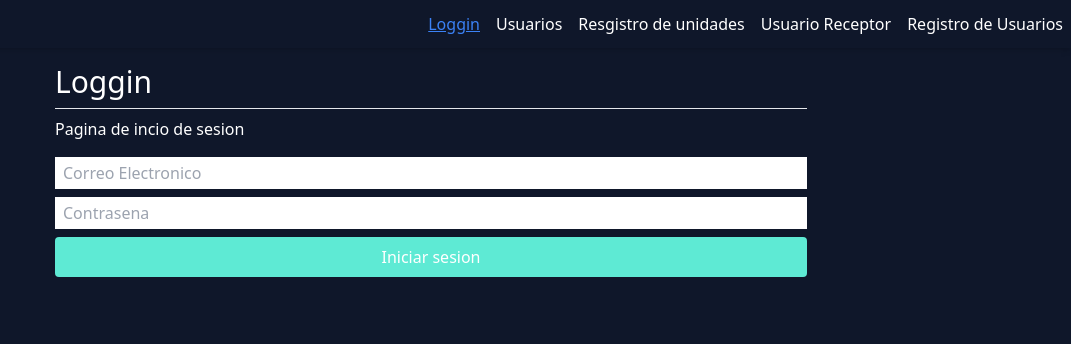
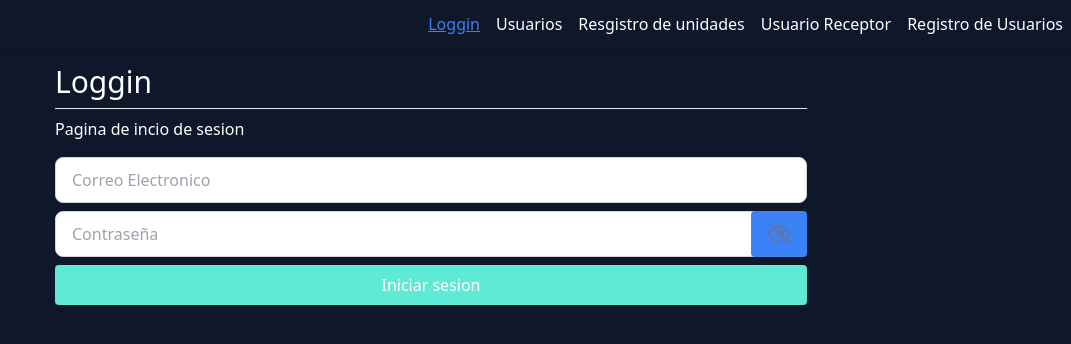
Before and after one commit to JesusRH/tool-transportes-app, an Angular app: page /loggin in a window 1280 px wide. Shown: the top 344 px of the page, without its empty margins (209-1280 px from the left). Built offline with nearby package versions, Linux system fonts and the light colour scheme.

Commit message:
se modifica el registro de viajes para que mande el mensaje de exito y despues mande a pagina de escanear codigo QR, se agrego en el loggin logica para redirigir a cada una de las pantallas dependiendo el rol del usuario y se modifico el campo contrasena para visualizarla

```diff
--- a/src/app/pages/loggin/loggin.component.html
+++ b/src/app/pages/loggin/loggin.component.html
@@ -9,14 +9,34 @@
   >
 
   <input
-  type="text" class="grow text-gray-800 placeholder-gray-400 bg-white px-2 py-1 outline-none " placeholder="Correo Electronico"
+  type="text" class="w-full text-gray-800 placeholder-gray-400 bg-white border border-gray-300 rounded-lg px-4 py-2.5 pr-12 outline-none " placeholder="Correo Electronico"
   formControlName="email"
   />
 
+  <div class="relative w-full">
   <input
-  type="password" class="grow text-gray-800 placeholder-gray-400 bg-white px-2 py-1 outline-none" placeholder="Contrasena"
-  formControlName="password"
+    [type]="mostrarPassword() ? 'text' : 'password'"
+    class="w-full text-gray-800 placeholder-gray-400 bg-white border border-gray-300 rounded-lg px-4 py-2.5 pr-12 outline-none focus:border-blue-700 focus:ring-1 focus:ring-blue-700 transition-all"
+    placeholder="Contraseña"
+    formControlName="password"
   />
+
+  <button
+    type="button"
+    (click)="togglePassword()"
+    class="absolute inset-y-0 right-0 flex items-center px-4 text-gray-500 hover:text-blue-700 focus:outline-none focus:text-blue-800"
+    title="Mostrar/Ocultar contraseña"
+  >
+    <svg *ngIf="!mostrarPassword()" xmlns="http://www.w3.org/2000/svg" fill="none" viewBox="0 0 24 24" stroke-width="1.5" stroke="currentColor" class="size-6">
+      <path stroke-linecap="round" stroke-linejoin="round" d="M3.98 8.223A10.477 10.477 0 0 0 1.934 12C3.226 16.338 7.244 19.5 12 19.5c.993 0 1.953-.138 2.863-.395M6.228 6.228A10.451 10.451 0 0 1 12 4.5c4.756 0 8.773 3.162 10.065 7.498a10.522 10.522 0 0 1-4.293 5.774M6.228 6.228 3 3m3.228 3.228 3.65 3.65m7.894 7.894L21 21m-3.228-3.228-3.65-3.65m0 0a3 3 0 1 0-4.243-4.243m4.242 4.242L9.88 9.88" />
+    </svg>
+
+    <svg *ngIf="mostrarPassword()" xmlns="http://www.w3.org/2000/svg" fill="none" viewBox="0 0 24 24" stroke-width="1.5" stroke="currentColor" class="size-6">
+      <path stroke-linecap="round" stroke-linejoin="round" d="M2.036 12.322a1.012 1.012 0 0 1 0-.639C3.423 7.51 7.36 4.5 12 4.5c4.638 0 8.573 3.007 9.963 7.178.07.207.07.431 0 .639C20.577 16.49 16.64 19.5 12 19.5c-4.638 0-8.573-3.007-9.963-7.178Z" />
+      <path stroke-linecap="round" stroke-linejoin="round" d="M15 12a3 3 0 1 1-6 0 3 3 0 0 1 6 0Z" />
+    </svg>
+  </button>
+</div>
 
   <button type="submit"  class="btn bg-teal-300">Iniciar sesion</button>
   @if(hasError()){
--- a/src/app/pages/loggin/loggin.component.ts
+++ b/src/app/pages/loggin/loggin.component.ts
@@ -3,12 +3,12 @@ import { FormBuilder, ReactiveFormsModule, Validators } from '@angular/forms';
 import { Title, Meta } from '@angular/platform-browser';
 import { Router } from '@angular/router'; // Importa el Router
 import { AuthService } from '../../services/auth.service'; // Asegúrate de que la ruta sea correcta
-
+import { CommonModule } from '@angular/common'; // Necesario para *ngIf
 
 @Component({
   selector: 'app-loggin',
   standalone: true,
-  imports: [ReactiveFormsModule],
+  imports: [ReactiveFormsModule,CommonModule],
   templateUrl: './loggin.component.html',
   styleUrl: './loggin.component.css',
   changeDetection: ChangeDetectionStrategy.OnPush,
@@ -19,6 +19,7 @@ export default class LogginComponent  implements OnInit {
   private fb = inject(FormBuilder);
   private router = inject(Router); // Inyectamos Router
   private authService = inject(AuthService); // Inyectamos tu nuevo servicio
+  mostrarPassword = signal(false);
 
   hasError = signal(false);
   isPosting = signal(false); // Este nos servirá para deshabilitar el botón mientras carga
@@ -43,9 +44,27 @@ export default class LogginComponent  implements OnInit {
     next: (res: any) => {
       this.isPosting.set(false);
 
-      // SI TODO ESTÁ BIEN: Guardamos y nos vamos
+    // 1. Guardamos el token y el rol (útil para guardias de seguridad)
       localStorage.setItem('token', res.token);
-      this.router.navigate(['/pokemons/page', 1]);
+      localStorage.setItem('rol', res.user.rol);
+
+      console.log("Usuario logueado:", res.user.nombre);
+      console.log("Rol del usuario:", res.user.rol);
+      // 2. Lógica de redirección por ROL
+      // Supongamos: 1 = Administrador, 2 = Despachador Mina, 3 = Receptor
+      const rol = res.user.rol;
+
+      if (rol === 1) {
+        this.router.navigate(['/resgistro_unidades']);
+      } else if (rol === 2) {
+        this.router.navigate(['/mina']); // Tu página actual
+      } else if (rol === 3) {
+        this.router.navigate(['/usuario_receptor']); // Otra página
+      }
+      /*else {
+        // Por si acaso tiene un rol no definido
+        this.router.navigate(['/mina']);
+      }*/
     },
     error: (err) => {
       // SI HAY ERROR (Datos incorrectos en MySQL):
@@ -68,4 +87,10 @@ export default class LogginComponent  implements OnInit {
     this.meta.updateTag({ name: 'og:title', content: 'Loggin Page' });
     this.meta.updateTag({ name: 'keywords', content: 'Pagina de incio de sesion' });
   }
+
+
+
+togglePassword() {
+  this.mostrarPassword.update(val => !val);
 }
+}
--- a/src/app/pages/mina/mina.component.ts
+++ b/src/app/pages/mina/mina.component.ts
@@ -161,7 +161,7 @@ export default class MinaComponent implements OnInit {
           this.mostrarModal = true;
 
           this.cargarViajes(); // Recargamos la tabla para ver el viaje de inmediato
-          this.reiniciarFormulario(); // Limpiamos campos
+
         },
         error: (err) => {
           this.isPosting.set(false);
@@ -194,6 +194,7 @@ export default class MinaComponent implements OnInit {
     this.datosQrIds = {};
   }
    cerrarModal() {
+     this.reiniciarFormulario(); // Limpiamos campos
     this.mostrarModal = false;
   }
 
--- a/src/app/pages/usuario-receptor/usuario-receptor.component.ts
+++ b/src/app/pages/usuario-receptor/usuario-receptor.component.ts
@@ -13,7 +13,7 @@ export default class UsuarioReceptorComponent implements OnInit {
   private platformId = inject(PLATFORM_ID);
 
   public registroEncontrado = signal(true);
-  public mostrarEscaner = signal(false);
+  public mostrarEscaner = signal(true);
   public cargando = signal(false);
 
   public nombreReceptor = 'JUAN PÉREZ (RECEPTOR)';
--- a/src/app/services/auth.service.ts
+++ b/src/app/services/auth.service.ts
@@ -6,7 +6,7 @@ import { Injectable } from '@angular/core';
 })
 export class AuthService {
   // Esta es la dirección de tu servidor de Node.js
-  private API_URL = 'http://localhost:3000/api';
+  private API_URL = 'http://10.229.117.220:3000/api';
 
   constructor(private http: HttpClient) { }
 
--- a/src/app/services/viaje.service.ts
+++ b/src/app/services/viaje.service.ts
@@ -10,7 +10,7 @@ export class ViajeService {
   private http = inject(HttpClient);
 
   // URL de tu backend en Node.js
-  private apiUrl = 'http://192.168.1.226:3000/api/viajes';
+  private apiUrl = 'http://10.229.117.220:3000/api/viajes';
 
   /**
    * Obtiene la lista completa de viajes con los JOINs de empresas,
```
